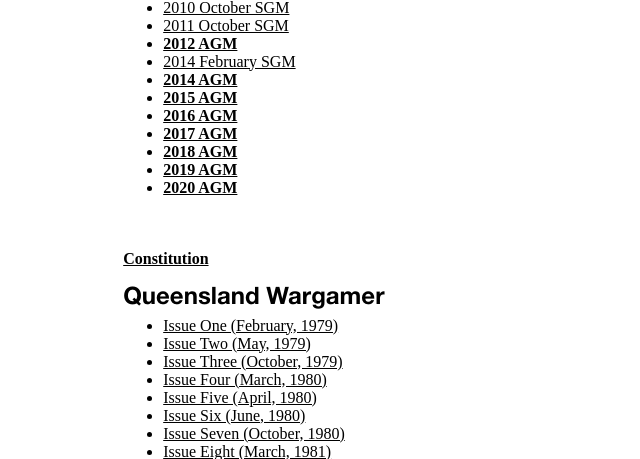
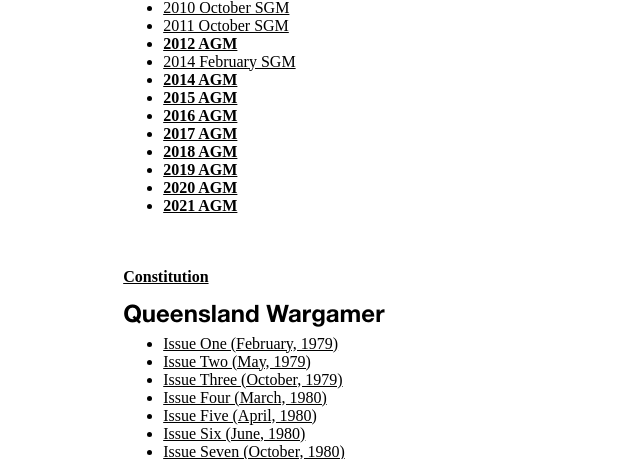
Before and after one commit to QUGS/qugs.org.au, a PHP site: page /about in a window 1280 px wide. Shown: the part 3056-3515 px from the top of the page, without its empty margins (0-640 px from the left). Run offline with PHP 8.4, Linux system fonts and the light colour scheme; data that the repository does not hold is empty; a stand-in replaces the project's code that opens the database connection; some web fonts are replaced.

Commit message:
Create m2021.pdf

```diff
--- a/about.php
+++ b/about.php
@@ -542,6 +542,7 @@ h1, h2
 	<li style="font-weight:bold;"><a href="minutes/m2018.pdf">2018 AGM</a></li>
 	<li style="font-weight:bold;"><a href="minutes/m2019.pdf">2019 AGM</a></li>
 	<li style="font-weight:bold;"><a href="minutes/m2020.pdf">2020 AGM</a></li>
+	<li style="font-weight:bold;"><a href="minutes/m2021.pdf">2021 AGM</a></li>
 	<br/><br/>
 </div></ul>
 
```
Also changed, not shown: 1 other file.
